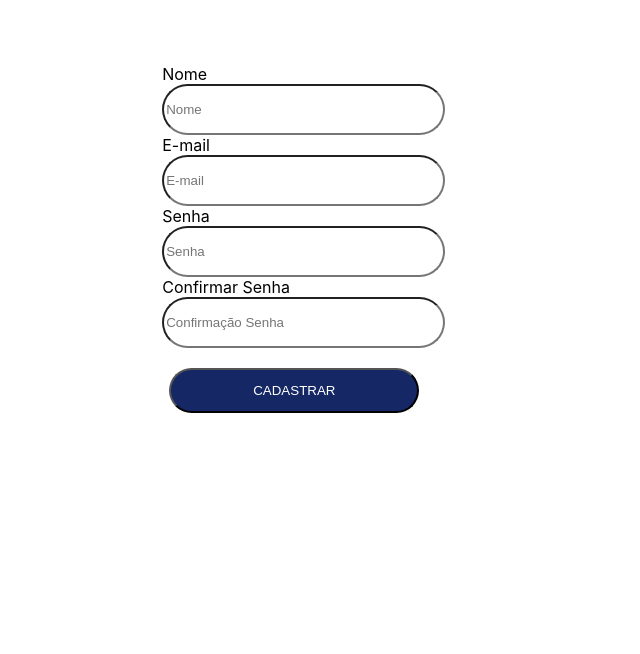
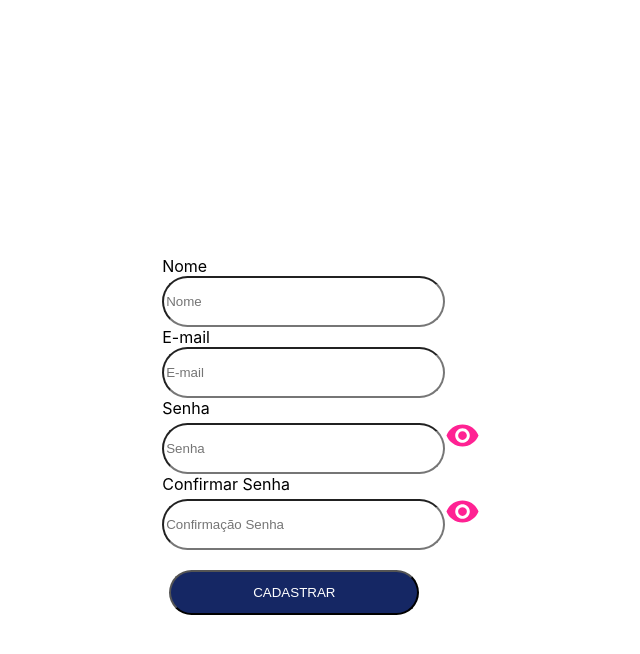
Before and after one commit to bermarques/estacionaai, a React (Create React App) app: page / in a window 1280 px wide. Shown: the top 654 px of the page, without its empty margins (401-1041 px from the left). Built offline with nearby package versions, Linux system fonts and the light colour scheme.

Commit message:
feature: icons created

```diff
--- a/package.json
+++ b/package.json
@@ -5,6 +5,7 @@
   "dependencies": {
     "@hookform/resolvers": "^1.3.2",
     "@material-ui/core": "^4.11.2",
+    "@material-ui/icons": "^4.11.2",
     "@testing-library/jest-dom": "^5.11.4",
     "@testing-library/react": "^11.1.0",
     "@testing-library/user-event": "^12.1.10",
--- a/src/Pages/DriverForm/index.jsx
+++ b/src/Pages/DriverForm/index.jsx
@@ -2,9 +2,11 @@ import "../../Style/DriverForm/style.css";
 import { useForm } from "react-hook-form";
 import { yupResolver } from "@hookform/resolvers/yup";
 import { schema } from "../../Helpers/DriverForm/index";
-import { formButton } from "../../Style/DriverForm/style.js";
+import VisibilityIcon from "@material-ui/icons/Visibility";
+import { useState } from "react";
 
 const DriverForm = () => {
+  const [visible, setVisible] = useState(false);
   const { register, handleSubmit, errors } = useForm({
     resolver: yupResolver(schema),
   });
@@ -12,6 +14,14 @@ const DriverForm = () => {
   const sendForm = (event) => {
     delete event.password_confirmation;
     console.log(event);
+  };
+
+  const changeVisibility = () => {
+    if (visible === true) {
+      setVisible(false);
+    } else {
+      setVisible(true);
+    }
   };
   return (
     <div className="master">
@@ -33,6 +43,23 @@ const DriverForm = () => {
           ref={register}
         />
         Senha
+        {visible ? (
+          <div>
+            <input
+              className="input-form"
+              type="text"
+              placeholder="Senha"
+              name="password"
+              ref={register}
+            />
+            <VisibilityIcon
+              className="icon-visible"
+              fontSize="large"
+              onClick={() => changeVisibility()}
+            />
+          </div>
+        ) : (
+          <div>
             <input
               className="input-form"
               type="password"
@@ -40,7 +67,31 @@ const DriverForm = () => {
               name="password"
               ref={register}
             />
+            <VisibilityIcon
+              className="icon-visible"
+              fontSize="large"
+              onClick={() => changeVisibility()}
+            />
+          </div>
+        )}
         Confirmar Senha
+        {visible ? (
+          <div>
+            <input
+              className="input-form"
+              placeholder="Confirmação Senha"
+              type="text"
+              name="password_confirmation"
+              ref={register}
+            />
+            <VisibilityIcon
+              className="icon-visible"
+              fontSize="large"
+              onClick={() => changeVisibility()}
+            />
+          </div>
+        ) : (
+          <div>
             <input
               className="input-form"
               placeholder="Confirmação Senha"
@@ -48,6 +99,13 @@ const DriverForm = () => {
               name="password_confirmation"
               ref={register}
             />
+            <VisibilityIcon
+              className="icon-visible"
+              fontSize="large"
+              onClick={() => changeVisibility()}
+            />
+          </div>
+        )}
         <div>
           {errors.name?.message ||
             errors.email?.message ||
--- a/src/Style/DriverForm/style.css
+++ b/src/Style/DriverForm/style.css
@@ -1,5 +1,5 @@
 .master {
-  margin-top: 5%;
+  margin-top: 20%;
   display: block;
   justify-content: center;
 }
@@ -22,6 +22,7 @@
   border-radius: 28.5px;
   width: 250px;
   margin-left: 1%;
+  cursor: pointer;
 }
 
 .button-send:hover {
@@ -33,3 +34,10 @@
   height: 45px;
   border-radius: 28.5px;
 }
+
+.icon-visible {
+  color: #ff2293;
+  width: 5.25px;
+  height: 5.25px;
+  cursor: pointer;
+}
```
Also changed, not shown: 1 other file (tests, documents, lock files or other folders). Lines whose indentation alone changed are shown as unchanged.
